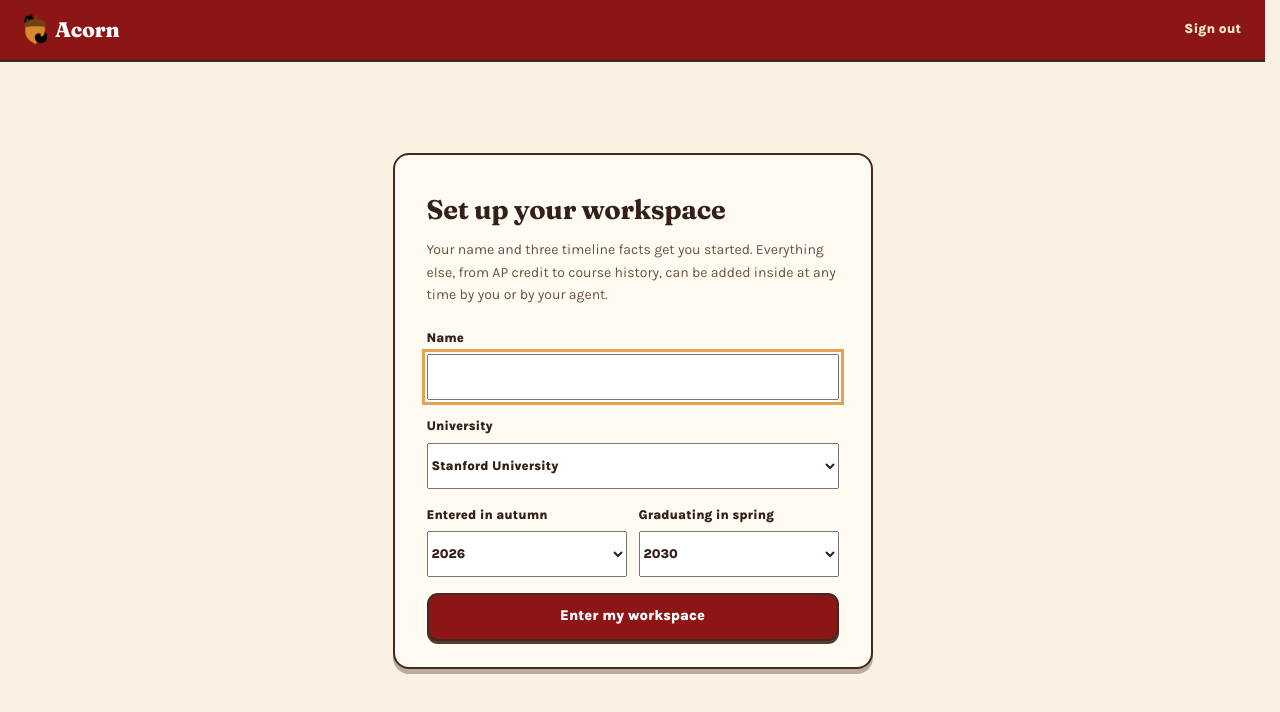
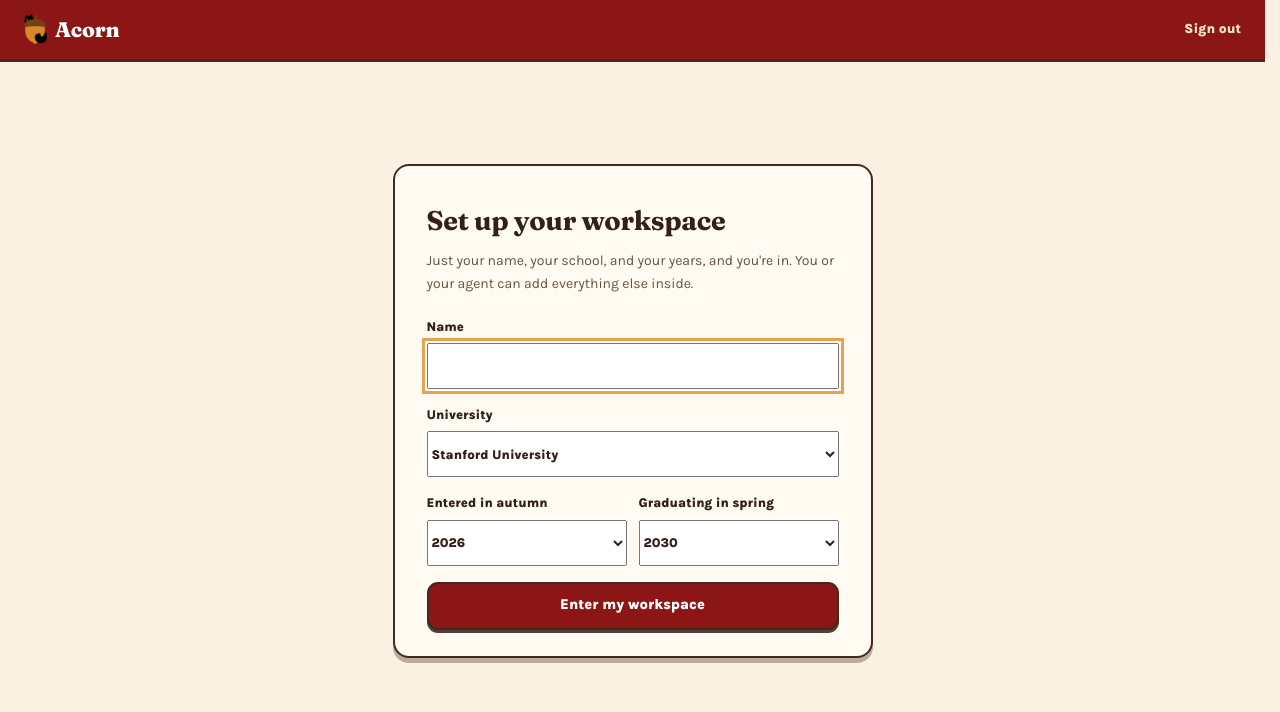
Before and after one commit to srivatsav-kannan/acorn, a Next.js app: page /onboarding in a window 1280 px wide. Shown: the top 712 px of the page. Built offline with nearby package versions, Linux system fonts and the light colour scheme.

Commit message:
Onboarding says it plainly

```diff
--- a/src/features/onboarding/onboarding-page.tsx
+++ b/src/features/onboarding/onboarding-page.tsx
@@ -75,7 +75,7 @@ export const OnboardingPage = ({ browserWorkspace = false }: { browserWorkspace?
     <div className="onboarding-center">
       <form className="onboarding-facts-card" onSubmit={(event) => { event.preventDefault(); void finish() }}>
         <h1>Set up your workspace</h1>
-        <p>Your name and three timeline facts get you started. Everything else, from AP credit to course history, can be added inside at any time by you or by your agent.</p>
+        <p>Just your name, your school, and your years, and you're in. You or your agent can add everything else inside.</p>
         {existingWorkspace && <p className="onboarding-existing" role="status">This browser already holds a workspace. <Link href="/app">Open it</Link> instead, or continue below to replace it.</p>}
         <label>
           <span>Name</span>
```
